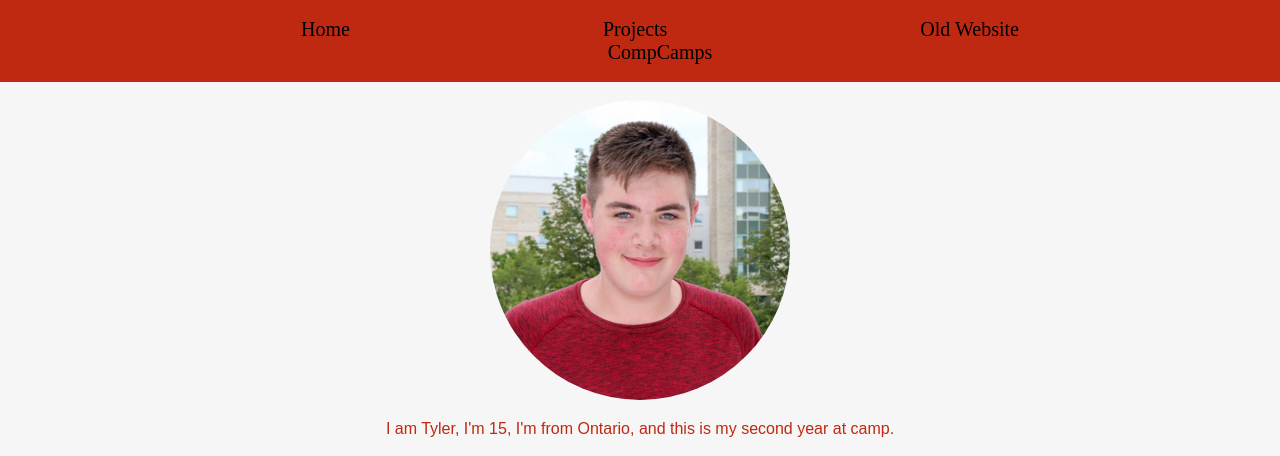
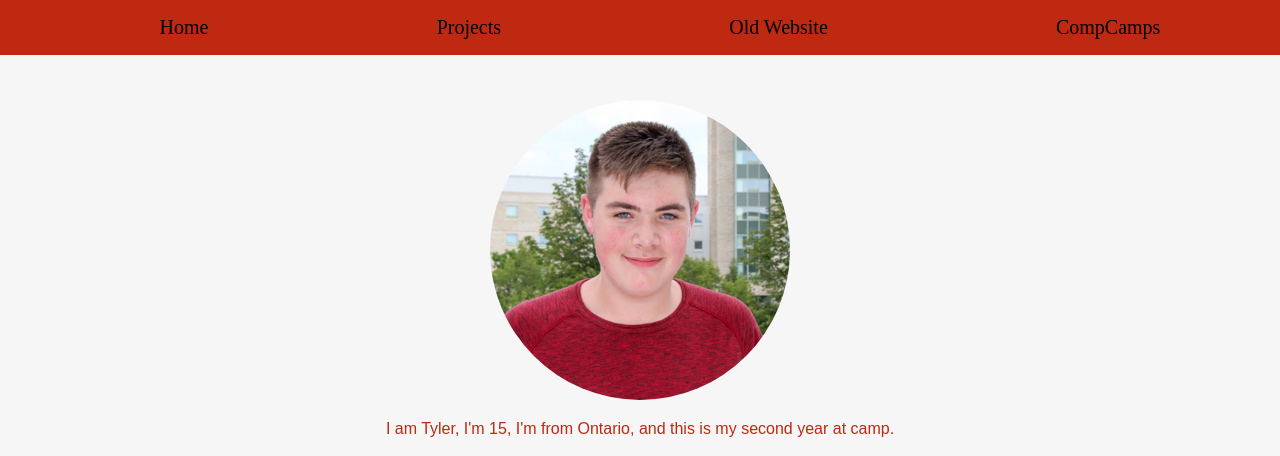
Before and after one commit to TylrMls/CompCamps2018W1, a plain HTML site: page index.html in a window 1280 px wide. Shown: the top 456 px of the page. Drawn offline with nearby package versions, Linux system fonts and the light colour scheme.

Commit message:
Made navbar thinner

```diff
--- a/css/styles.css
+++ b/css/styles.css
@@ -60,8 +60,6 @@ body {
 .nav {
   background-color: #BF2811;
   display: inline-block;
-  padding-bottom: 2px;
-  padding-top: 2px;
   position: fixed;
   text-align: center;
   top: 0;
@@ -92,7 +90,7 @@ body {
   color: #000000;
   margin-left: 8%;
   margin-right: 8%;
-  padding: 1% 2% 1% 2%;
+  padding: 1% 1% 1% 1%;
   text-decoration: none;
   -webkit-transition: all 0.5s;
 }
```
